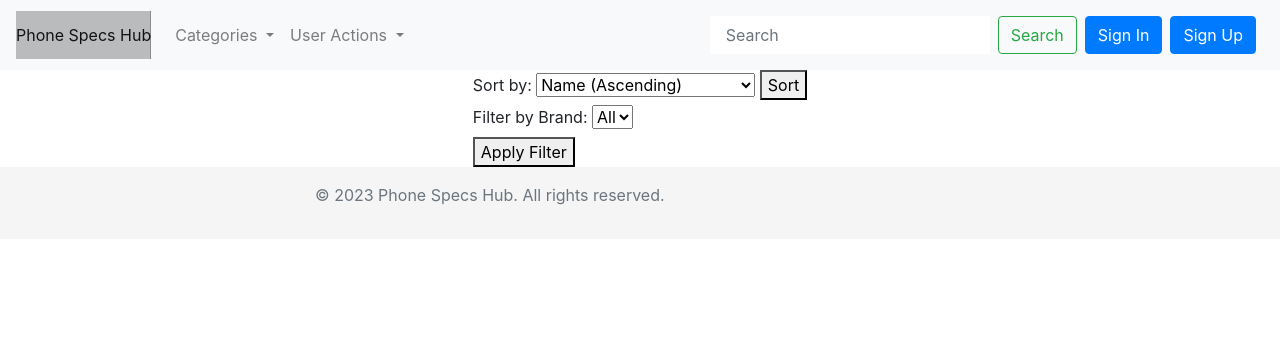
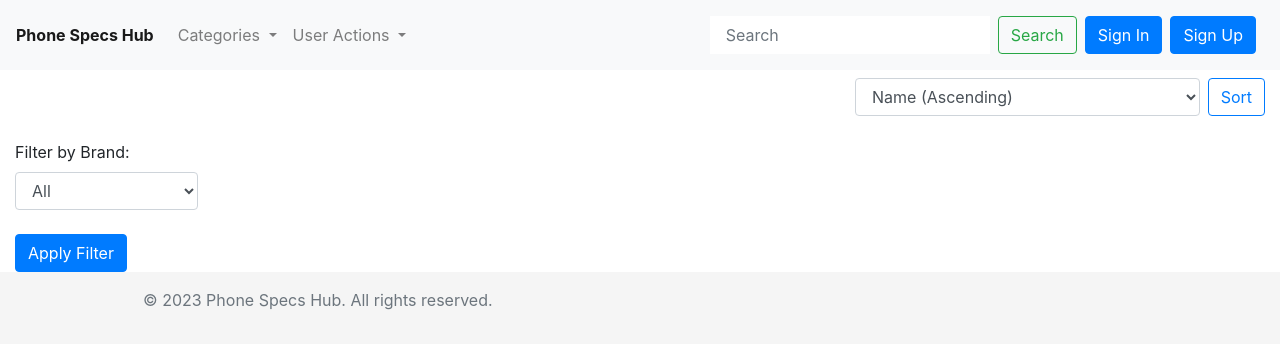
Before and after one commit to tejus07/php-cms, a PHP site: page /search-results.php in a window 1280 px wide. Shown: the top 349 px of the page. Run offline with PHP 8.4, Linux system fonts and the light colour scheme; data that the repository does not hold is empty; some libraries are stand-ins or nearby versions.

Commit message:
Enhanced the UI of website

```diff
--- a/includes/header.php
+++ b/includes/header.php
@@ -10,7 +10,7 @@
     <link rel="stylesheet" href="https://cdn.jsdelivr.net/npm/bootstrap@4.6.2/dist/css/bootstrap.min.css"
         integrity="sha384-xOolHFLEh07PJGoPkLv1IbcEPTNtaed2xpHsD9ESMhqIYd0nLMwNLD69Npy4HI+N" crossorigin="anonymous">
 
-    <link rel="stylesheet" href="../styles.css">
+    <link rel="stylesheet" href="styles.css">
 
     <script src="https://cdn.tiny.cloud/1/no-api-key/tinymce/5/tinymce.min.js"></script>
 
--- a/search-results.php
+++ b/search-results.php
@@ -67,15 +67,16 @@ try {
     echo "Error: " . $e->getMessage();
 }
 ?>
-<div class="container">
-    <div class="row">
+<div class="search-container">
+    <div class="row my-2">
         <div class="col">
             <form method="GET" action="search-results.php">
+                <div class="form-row justify-content-end">
+                <div class="form-group col-md-4 d-flex">
                     <input type="hidden" name="search" value="<?php echo htmlspecialchars($search); ?>">
                     <input type="hidden" name="brandFilter" value="<?php echo $brandFilter; ?>">
                     <input type="hidden" name="page" value="<?php echo $page; ?>">
-                <label for="sort">Sort by:</label>
-                <select name="sort" id="sort">
+                    <select class="form-control mr-2" name="sort" id="sort">
                         <?php
                         $selectedSort = isset($_GET['sort']) ? $_GET['sort'] : '';
 
@@ -94,17 +95,19 @@ try {
                         }
                         ?>
                     </select>
-                <button type="submit">Sort</button>
+                    <button type="submit" class="btn btn-outline-primary">Sort</button>
+                    </div>
+                </div>
             </form>
         </div>
     </div>
     <div class="row">
-        <div class="col">
+        <div class="col-2">
             <form method="GET"
                 action="<?php echo generateLink('search-results.php', $search, $sortOrder, $brandFilter, $page) ?>">
                 <input type="hidden" name="search" value="<?php echo htmlentities($search); ?>">
                 <label for="brandFilter">Filter by Brand:</label>
-                <select name="brandFilter" id="brandFilter">
+                <select name="brandFilter" class="form-control mr-2" id="brandFilter">
                     <?php
                     echo "<option value='' " . ($brandFilter === '' ? 'selected' : '') . ">All</option>"; // All option
                     foreach ($brands as $id => $brandName) {
@@ -114,14 +117,15 @@ try {
                     ?>
                 </select>
                 <br>
-                <button type="submit">Apply Filter</button>
+                <button type="submit" class="btn btn-primary">Apply Filter</button>
             </form>
         </div>
 
-        <div class="col-md-9 ml-sm-auto col-lg-10 px-md-4">
+        <div class="col-10">
+            <div class="row row-cols-2">
                 <?php
                 foreach ($phones as $phone) {
-                echo '<div class="card">';
+                    echo '<div class="col"><div class="card">';
                     if ($phone['image_url']) {
                         echo '<img src="./' . $phone['image_url'] . '" class="bd-placeholder-img card-img-top" width="100%" height="180" alt="' . $phone['name'] . '">';
                     } else {
@@ -139,9 +143,10 @@ try {
                     echo '<p>Brand: ' . $phone['brand_name'] . '</p>';
                     echo '<a href="view-phone.php?id=' . $phone['id'] . '" class="btn btn-primary">View</a>';
                     echo '</div>';
-                echo '</div></div>';
+                    echo '</div></div></div>';
                 }
                 ?>
+            </div>
         </div>
     </div>
     <?php
--- a/styles.css
+++ b/styles.css
@@ -18,7 +18,7 @@
   left: 0;
   z-index: 100; /* Behind the navbar */
   padding: 48px 0 0; /* Height of navbar */
-    box-shadow: inset -1px 0 0 rgba(0, 0, 0, .1);
+  box-shadow: inset -1px 0 0 rgba(0, 0, 0, 0.1);
 }
 
 @media (max-width: 767.98px) {
@@ -31,7 +31,7 @@
   position: relative;
   top: 0;
   height: calc(100vh - 48px);
-    padding-top: .5rem;
+  padding-top: 0.5rem;
   overflow-x: hidden;
   overflow-y: auto; /* Scrollable contents if viewport is shorter than content. */
 }
@@ -63,7 +63,7 @@
 }
 
 .sidebar-heading {
-    font-size: .75rem;
+  font-size: 0.75rem;
   text-transform: uppercase;
 }
 
@@ -72,33 +72,33 @@
    */
 
 .navbar-brand {
-    padding-top: .75rem;
-    padding-bottom: .75rem;
+  padding-top: 0.75rem;
+  padding-bottom: 0.75rem;
   font-size: 1rem;
-    background-color: rgba(0, 0, 0, .25);
-    box-shadow: inset -1px 0 0 rgba(0, 0, 0, .25);
+  background-color: #f8f9fa!important;
+  font-weight: 700;
 }
 
 .navbar .navbar-toggler {
-    top: .25rem;
+  top: 0.25rem;
   right: 1rem;
 }
 
 .navbar .form-control {
-    padding: .75rem 1rem;
+  padding: 0.75rem 1rem;
   border-width: 0;
   border-radius: 0;
 }
 
 .form-control-dark {
   color: #fff;
-    background-color: rgba(255, 255, 255, .1);
-    border-color: rgba(255, 255, 255, .1);
+  background-color: rgba(255, 255, 255, 0.1);
+  border-color: rgba(255, 255, 255, 0.1);
 }
 
 .form-control-dark:focus {
   border-color: transparent;
-    box-shadow: 0 0 0 3px rgba(255, 255, 255, .25);
+  box-shadow: 0 0 0 3px rgba(255, 255, 255, 0.25);
 }
 /*
  *Admin CSS ends
@@ -111,10 +111,30 @@
 
 .container {
   width: auto;
-  max-width: 680px;
+  max-width: 80%;
+  padding: 0 15px;
+}
+.search-container{
+  width: auto;
   padding: 0 15px;
 }
 
 .footer {
   background-color: #f5f5f5;
 }
+
+.card-img-wrapper {
+  position: relative;
+  overflow: hidden;
+  font-family: Montserrat,sans-serif;
+  height: 300px;
+  transition: .3s;
+}
+
+.card-img-wrapper img {
+  display: block;
+  width: 100%;
+  height: 100%;
+  object-fit: contain;
+
+}
--- a/view-phone.php
+++ b/view-phone.php
@@ -29,7 +29,7 @@ try {
             <?php
             echo '<div class="card">';
             if ($phone['image_url']) {
-                echo '<img src="./' . $phone['image_url'] . '" class="bd-placeholder-img card-img-top" width="100%" height="180" alt="' . $phone['name'] . '">';
+                echo '<img src="./' . $phone['image_url'] . '" class="card-img-wrapper text-center" width="100%" height="180" alt="' . $phone['name'] . '">';
             } else {
                 echo '<svg class="bd-placeholder-img card-img-top" width="100%" height="180" xmlns="http://www.w3.org/2000/svg" role="img"
             aria-label="Placeholder: Image cap" preserveAspectRatio="xMidYMid slice" focusable="false">
```
Also changed, not shown: brands.php (+12 -10 lines), index.php (+3 -5 lines), phone-list.php (+14 -8 lines). Lines whose indentation alone changed are shown as unchanged.
